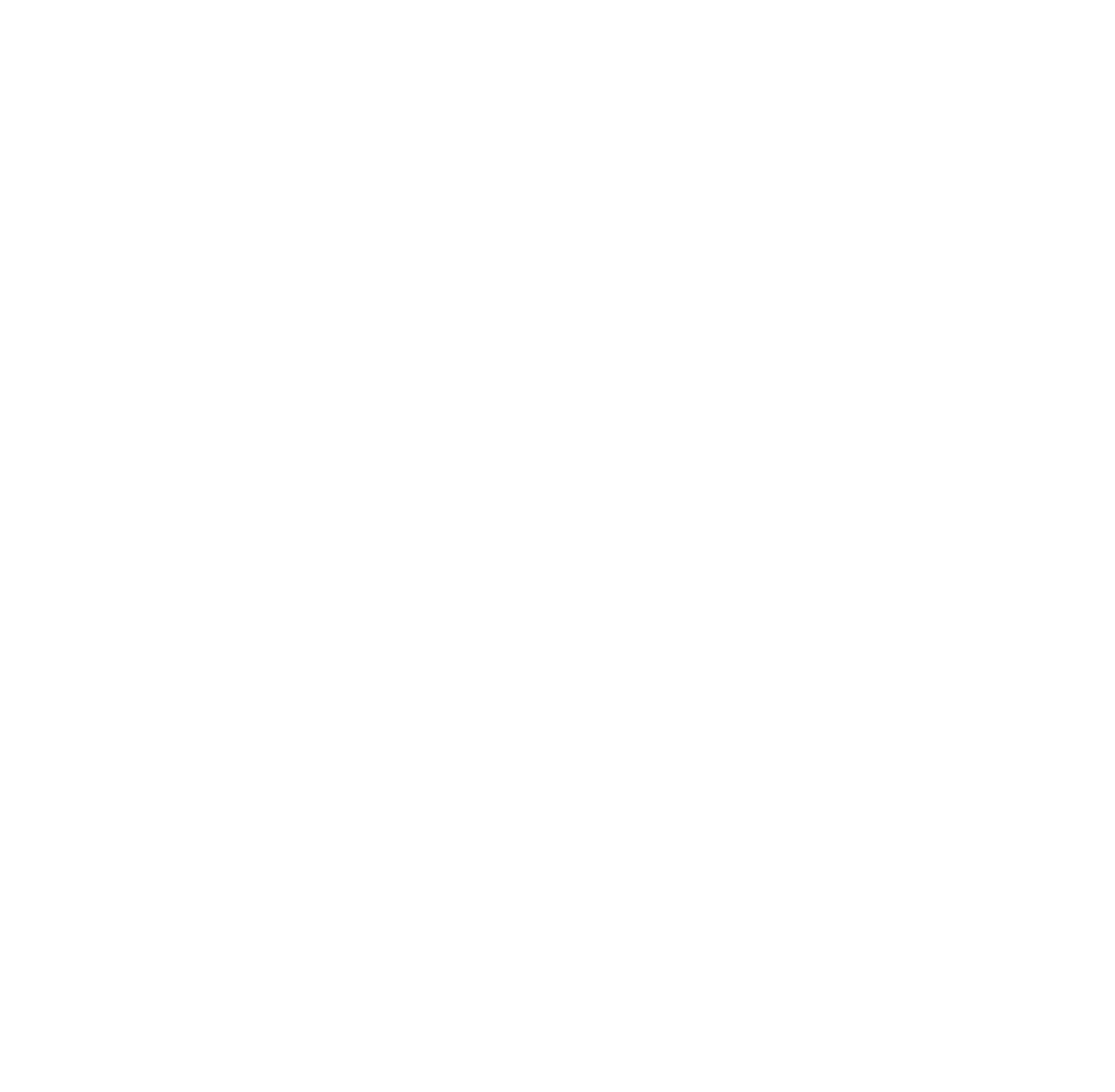
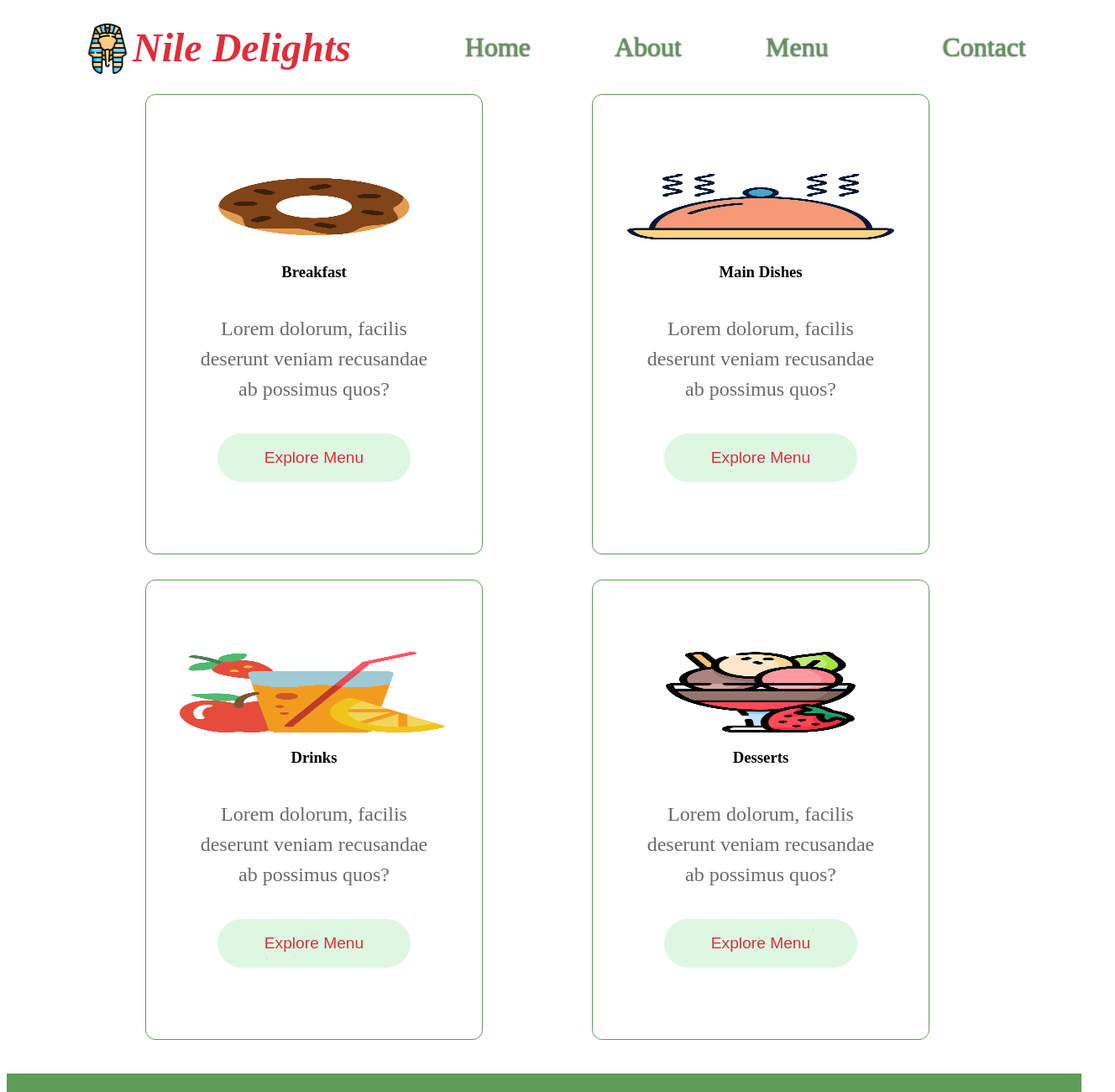
Before and after one commit to asmaaHamdym/sca-week4-assignment, a plain HTML site: page breakfast.html in a window 1280 px wide. Shown: the top 1300 px of the page at 84% size, 1328 px wide, since content can reach past the window. Before the commit the page ends 800 px from the top, so only its background shows below. Drawn offline with Linux system fonts and the light colour scheme; a web font is replaced by a local one.

Commit message:
basic structure of breakfast menu page

```diff
--- a/breakfast.html
+++ b/breakfast.html
@@ -0,0 +1,113 @@
+<!DOCTYPE html>
+<html lang="en">
+
+<head>
+  <meta charset="UTF-8" />
+  <meta name="viewport" content="width=device-width, initial-scale=1.0" />
+  <link rel="stylesheet" href="./styles/index.css" />
+  <link rel="stylesheet" href="./styles/menu.css">
+  <link rel="icon" href="./images/restaurant2.png" />
+  <link rel="preconnect" href="https://fonts.googleapis.com" />
+  <link rel="preconnect" href="https://fonts.gstatic.com" crossorigin />
+  <link
+    href="https://fonts.googleapis.com/css2?family=Kode+Mono:wght@400..700&family=Rubik+Doodle+Shadow&family=Sedan:ital@0;1&display=swap"
+    rel="stylesheet" />
+  <link rel="preconnect" href="https://fonts.googleapis.com" />
+  <link rel="preconnect" href="https://fonts.gstatic.com" crossorigin />
+  <link
+    href="https://fonts.googleapis.com/css2?family=Kode+Mono:wght@400..700&family=Quicksand:wght@300..700&family=Rubik+Doodle+Shadow&family=Sedan:ital@0;1&display=swap"
+    rel="stylesheet" />
+
+  <title>Nile Delights || Breakfast Menu</title>
+</head>
+
+<body>
+  <header>
+    <nav>
+      <ul class="nav-container">
+        <li class="nav-item logo"><img src="./images/pharaoh.png" alt=""> </li>
+        <li class="nav-item name">Nile Delights</li>
+
+        <li class="nav-item home"><a href="index.html">Home</a></li>
+        <li class="nav-item about"><a href="about.html">About</a></li>
+        <li class="nav-item menu">
+          <div class="dropdown">
+            <ul>
+              <li><a class="menu-item" href="breakfast.html">Breakfast</a></li>
+              <li><a class="menu-item" href="main-dishes.html">Main Dishes</a></li>
+              <li><a class="menu-item" href="drinks.html">Drinks</a></li>
+              <li><a class="menu-item" href="desserts.html">Desserts</a></li>
+
+            </ul>
+          </div>
+          <a href="#menu">Menu</a>
+        </li>
+        <li class="nav-item contact"><a href="contact.html">Contact</a></li>
+
+    </nav>
+  </header>
+  <main>
+    <section class="menu-cards">
+      <div class="menu-card breakfast">
+
+        <img src="./images/donut.png" alt="" class="menu-item-logo">
+
+        <h3>Breakfast</h3>
+        <p>Lorem dolorum, facilis deserunt veniam recusandae ab possimus quos?</p>
+        <a href="breakfast.html"><button>Explore Menu</button></a>
+      </div>
+      <div class="menu-card main-dishes">
+        <img src="./images/main-dish.png" alt="" class="menu-item-logo">
+
+        <h3>Main Dishes</h3>
+        <p>Lorem dolorum, facilis deserunt veniam recusandae ab possimus quos?</p>
+        <a href="main-dishes.html"><button>Explore Menu</button></a>
+      </div>
+      <div class="menu-card drinks">
+        <img src="./images/drink.png" alt="" class="menu-item-logo">
+
+        <h3>Drinks</h3>
+        <p>Lorem dolorum, facilis deserunt veniam recusandae ab possimus quos?</p>
+        <a href="drinks.html"><button>Explore Menu</button></a>
+      </div>
+      <div class="menu-card desserts">
+        <img src="./images/gelato.png" alt="" class="menu-item-logo">
+
+        <h3>Desserts</h3>
+        <p>Lorem dolorum, facilis deserunt veniam recusandae ab possimus quos?</p>
+        <a href="desserts.html"><button>Explore Menu</button></a>
+      </div>
+    </section>
+  </main>
+
+  <footer class="'footer">
+    <div class="footer">
+      <div class="row">
+        <a href="#"><i class="fa fa-facebook"><img src="./images/3225194_app_facebook_logo_media_popular_icon.png"
+              alt=""></i></a>
+        <a href="#"><i class="fa fa-instagram"></i><img
+            src="./images/2142569_circle_colored_gradient_instagram_media_icon.png" alt=""></a>
+        <a href="#"><i class="fa fa-youtube"></i><img
+            src="./images/1856390_circled_media_network_social_social media_icon.png" alt=""></a>
+        <a href="#"><i class="fa fa-twitter"><img src="./images/294709_circle_twitter_icon.png" alt=""></i></a>
+      </div>
+
+      <div class="row">
+        <ul>
+          <li><a href="index.html">Home</a></li>
+          <li><a href="#">About</a></li>
+          <li><a href="#menu">Menu</a></li>
+          <li><a href="#">Contact</a></li>
+
+        </ul>
+      </div>
+
+      <div class="row">
+        Nile Delights Copyright © 2024 All rights reserved || Made By: Asmaa Hamdy
+      </div>
+    </div>
+
+  </footer>
+</body>
+
+</html>
--- /dev/null
+++ b/styles/menu.css
@@ -0,0 +1,12 @@
+.menu-cards {
+    flex-wrap: wrap;
+}
+
+.menu-card {
+
+    img {
+        width: 100%;
+        background: none;
+        border-radius: 0;
+    }
+}
```
Also changed, not shown: index.html (+18 -7 lines), styles/index.css (renamed from styles.css, +29 -10 lines).
